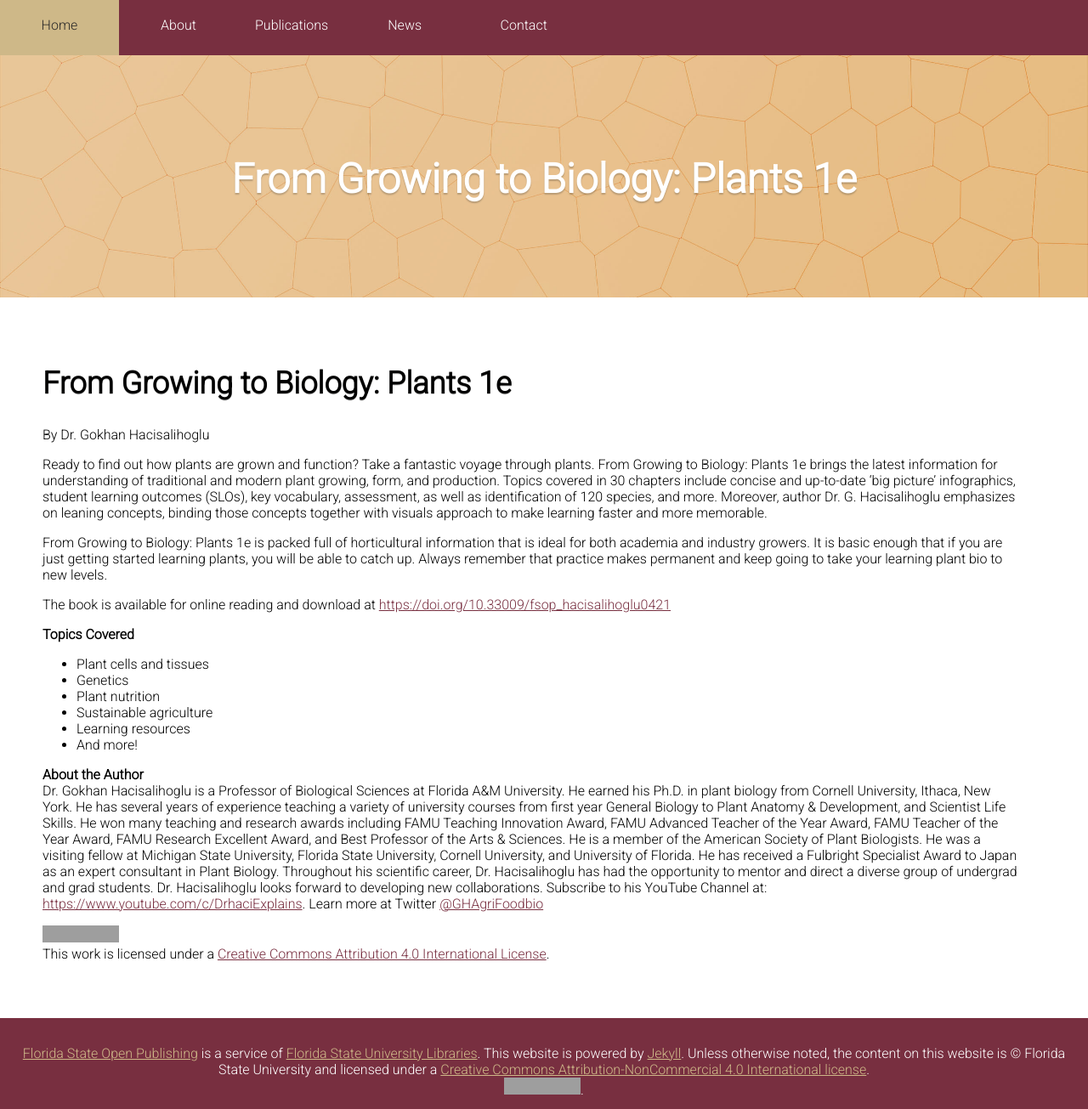
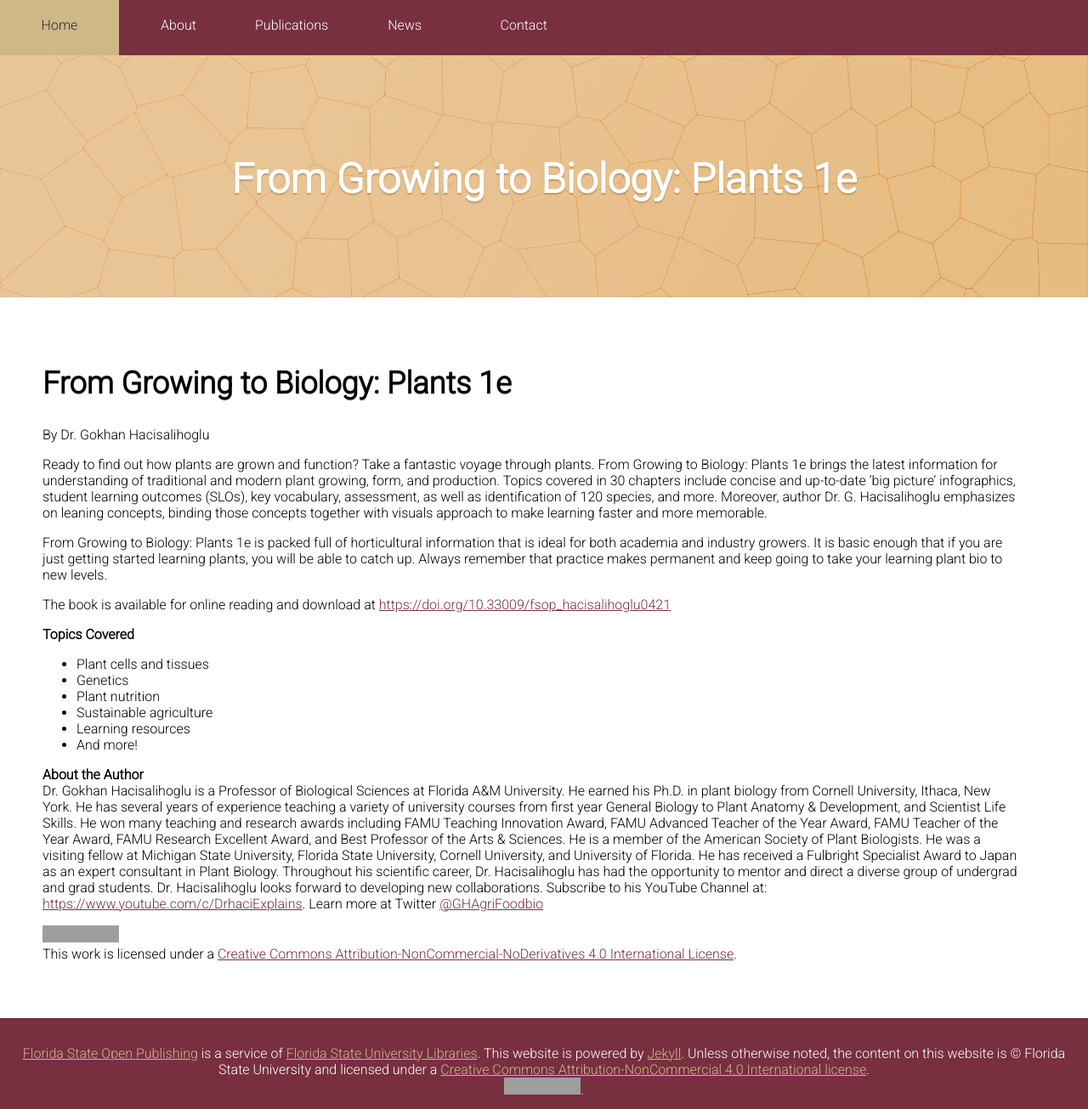
Before and after one commit to fsulibpub/fsulibpub.github.io, a Jekyll site: the page built from _books-oer/growingtobio.md, in a window 1280 px wide and 1305 px high. Shown: the whole window at 85% size. Built offline with Jekyll 4.4.1, drawn with Linux system fonts in a browser that asks for light colours; grey boxes are pictures that could not be loaded.

Commit message:
Update growingtobio.md

```diff
--- a/_books-oer/growingtobio.md
+++ b/_books-oer/growingtobio.md
@@ -25,4 +25,4 @@ The book is available for online reading and download at [https://doi.org/10.330
 **About the Author** <br />
 Dr. Gokhan Hacisalihoglu is a Professor of Biological Sciences at Florida A&M University. He earned his Ph.D. in plant biology from Cornell University, Ithaca, New York. He has several years of experience teaching a variety of university courses from first year General Biology to Plant Anatomy & Development, and Scientist Life Skills. He won many teaching and research awards including FAMU Teaching Innovation Award, FAMU Advanced Teacher of the Year Award, FAMU Teacher of the Year Award, FAMU Research Excellent Award, and Best Professor of the Arts & Sciences. He is a member of the American Society of Plant Biologists. He was a visiting fellow at Michigan State University, Florida State University, Cornell University, and University of Florida. He has received a Fulbright Specialist Award to Japan as an expert consultant in Plant Biology. Throughout his scientific career, Dr. Hacisalihoglu has had the opportunity to mentor and direct a diverse group of undergrad and grad students. Dr. Hacisalihoglu looks forward to developing new collaborations. Subscribe to his YouTube Channel at: [https://www.youtube.com/c/DrhaciExplains](https://www.youtube.com/c/DrhaciExplains). Learn more at Twitter [@GHAgriFoodbio](https://twitter.com/GHagrifoodbio)
 
-<a rel="license" href="http://creativecommons.org/licenses/by/4.0/"><img alt="Creative Commons License" style="border-width:0" src="https://i.creativecommons.org/l/by/4.0/88x31.png" /></a><br />This work is licensed under a <a rel="license" href="http://creativecommons.org/licenses/by/4.0/">Creative Commons Attribution 4.0 International License</a>.
+<a rel="license" href="http://creativecommons.org/licenses/by-nc-nd/4.0/"><img alt="Creative Commons License" style="border-width:0" src="https://i.creativecommons.org/l/by-nc-nd/4.0/88x31.png" /></a><br />This work is licensed under a <a rel="license" href="http://creativecommons.org/licenses/by-nc-nd/4.0/">Creative Commons Attribution-NonCommercial-NoDerivatives 4.0 International License</a>.
```
